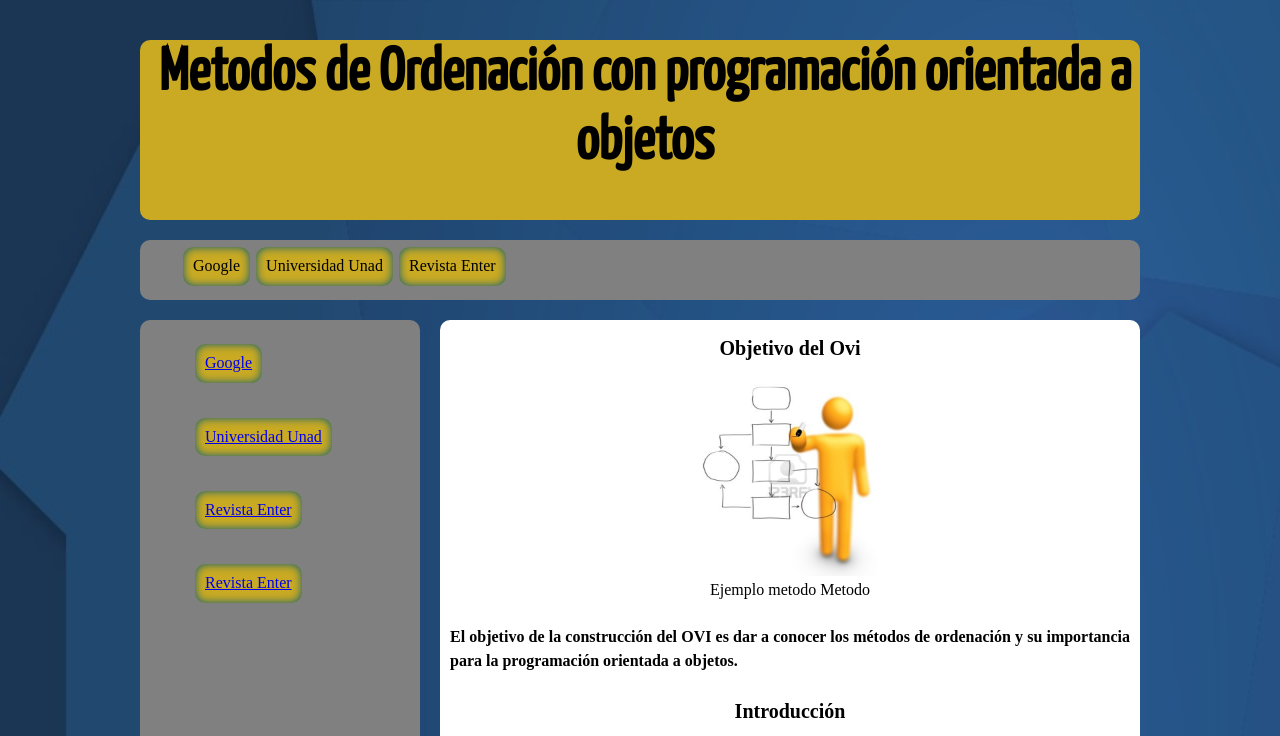
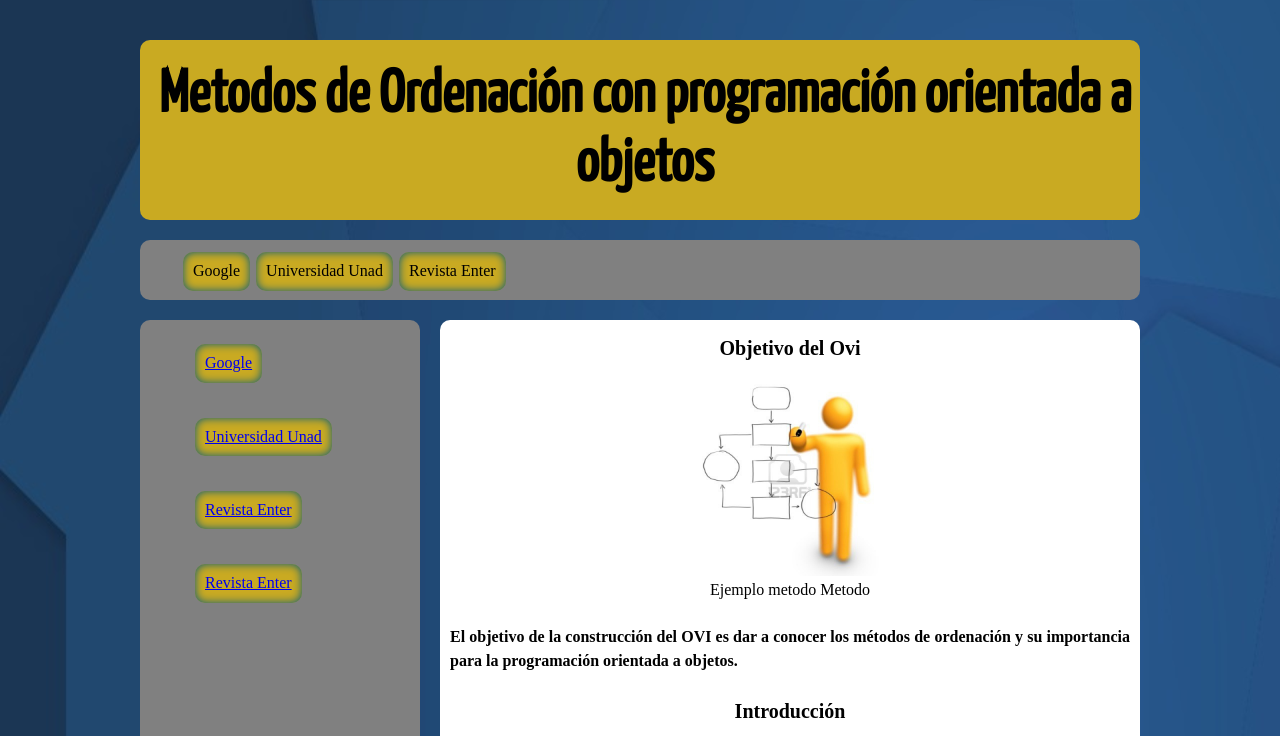
Before and after one commit to dgmarulandac/Ovi_fase3, a plain HTML site: page Ovi_Fase_3.html in a window 1280 px wide. Shown: the top 736 px of the page. Drawn offline with Linux system fonts and the light colour scheme; a web font is replaced by a local one.

Commit message:
Update style.css
new4

```diff
--- a/css/style.css
+++ b/css/style.css
@@ -21,6 +21,8 @@ body {
 h1{
     font-family: 'Yanone Kaffeesatz', sans-serif;
     margin-left: 10px;
+    position: relative;
+    top: 22px;
     font-size: 60px;
     text-align: center;
 }
@@ -37,6 +39,7 @@ h3{
     font-size: 20px;
     text-align: center;
 }
+
 header {
 width: 1000px;
 height: 180px;
@@ -61,6 +64,8 @@ li{
     float: left;
     list-style-type: none;
     padding: 10px;
+    position: relative;
+    top: 5px;
     background: rgb(201, 170, 34);
     margin: 3px;
     border-radius: 10px;
```
